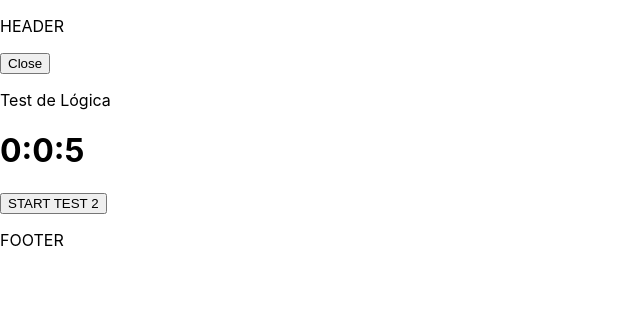
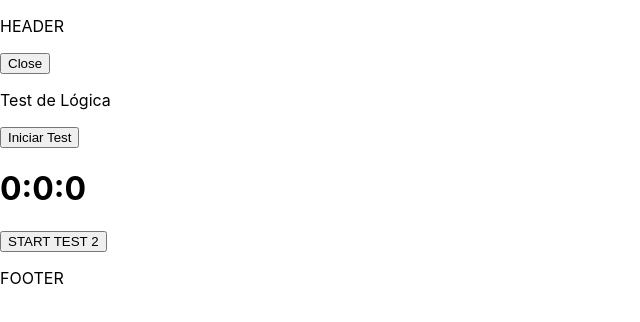
Before and after one commit to celinaurzua/astratalent, a React (Create React App) app: page /testone in a window 1280 px wide. Shown: the top 322 px of the page, without its empty margins (0-640 px from the left). Built offline with nearby package versions, Linux system fonts and the light colour scheme.

Commit message:
Timer starts closing alert

```diff
--- a/src/Components/Testone.js
+++ b/src/Components/Testone.js
@@ -6,21 +6,32 @@ import Footer from './Footer';
 
 
 class Testone extends Component {
+    constructor(props) {
+      super(props);
+      this.state = {
+        visible:false,
+      }
+    }
 
-  AlertStartTest() {
+  AlertStartTest=()=> {
     alert("XXXXX")
+    this.setState({
+      visible:true,
+    })
    }
 
   render() {
+    console.log(this.state.visible)
     return (
       <div className="cointenerContact">
         <Header/>
           <p>Test de Lógica</p>
-          <Timer/>
+          <button onClick={() => this.AlertStartTest()}>Iniciar Test</button>
+          <Timer visible={this.state.visible} />
           <Link to="testtwo">
-          <button onClick={() => this.AlertStartTest()}>START TEST 2</button>
+          <button >START TEST 2</button>
           </Link>
-          <Footer/>
+      <Footer/>
       </div>
     );
   }
--- a/src/Components/Testthree.js
+++ b/src/Components/Testthree.js
@@ -6,9 +6,18 @@ import Footer from './Footer';
 
 
 class Testthree extends Component {
+  constructor(props) {
+    super(props);
+    this.state = {
+      visible:false,
+    }
+  }
 
-  AlertStartTest() {
+  AlertStartTest=()=> {
     alert("XXXXX")
+    this.setState({
+      visible:true,
+    })
    }
 
   render() {
@@ -16,9 +25,10 @@ class Testthree extends Component {
       <div>
         <Header/>
           <p>Test de Código</p>
-          <Timer/>
+          <button onClick={() => this.AlertStartTest()}>Iniciar Test</button>
+          <Timer visible={this.state.visible} />
           <Link to="testfeedback">
-          <button onClick={() => this.AlertStartTest()}>FINISH</button>
+          <button>}>FINISH</button>
           </Link>
           <Footer/>
       </div>
--- a/src/Components/Testtwo.js
+++ b/src/Components/Testtwo.js
@@ -6,9 +6,18 @@ import Footer from './Footer';
 
 
 class Testtwo extends Component {
+  constructor(props) {
+    super(props);
+    this.state = {
+      visible:false,
+    }
+  }
 
-  AlertStartTest() {
+  AlertStartTest=()=> {
     alert("XXXXX")
+    this.setState({
+      visible:true,
+    })
    }
 
   render() {
@@ -16,9 +25,10 @@ class Testtwo extends Component {
       <div>
         <Header/>
           <p>Test Teórico</p>
-          <Timer/>
+          <button onClick={() => this.AlertStartTest()}>Iniciar Test</button>
+          <Timer visible={this.state.visible} />
           <Link to="testthree">
-          <button onClick={() => this.AlertStartTest()}>START TEST 3</button>
+          <button>START TEST 3</button>
           </Link>
           <Footer/>
       </div>
--- a/src/Components/Timer/Timer.js
+++ b/src/Components/Timer/Timer.js
@@ -6,9 +6,11 @@ export default class Timer extends Component {
     this.state = {
         hours: 0,
       minutes: 0,
-      seconds: 0
+      seconds: 0,
     };
   }
+
+  visible =this.props.visible
 
   render() {
     const {hours, minutes, seconds } = this.state
@@ -19,7 +21,8 @@ export default class Timer extends Component {
     )
   }
 
-  componentDidMount() {
+  componentWillReceiveProps=(visible)=> {
+    if(visible){
     this.myInterval = setInterval(() => {
       const { seconds, minutes } = this.state
       if (seconds < 60) {
@@ -40,3 +43,4 @@ export default class Timer extends Component {
     }, 1000)
   }
 }
+}
```
